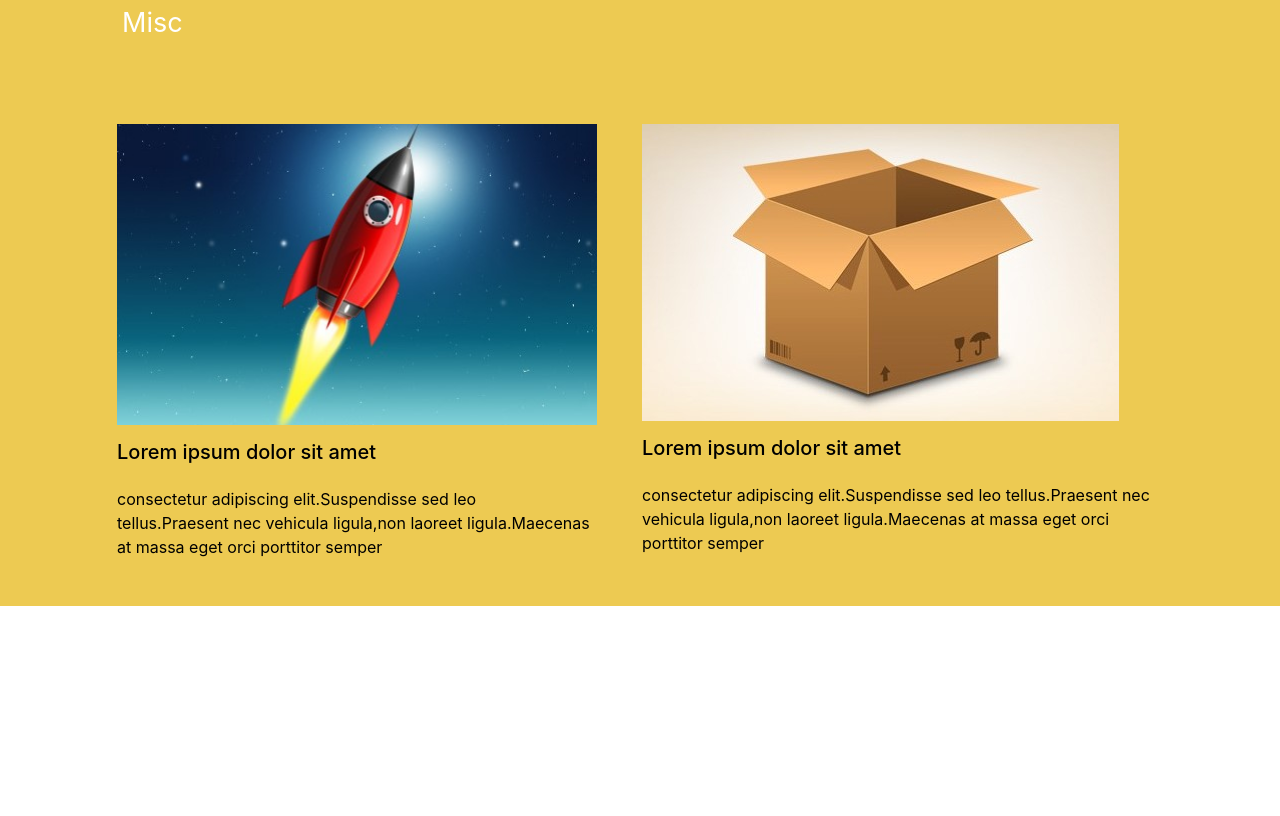
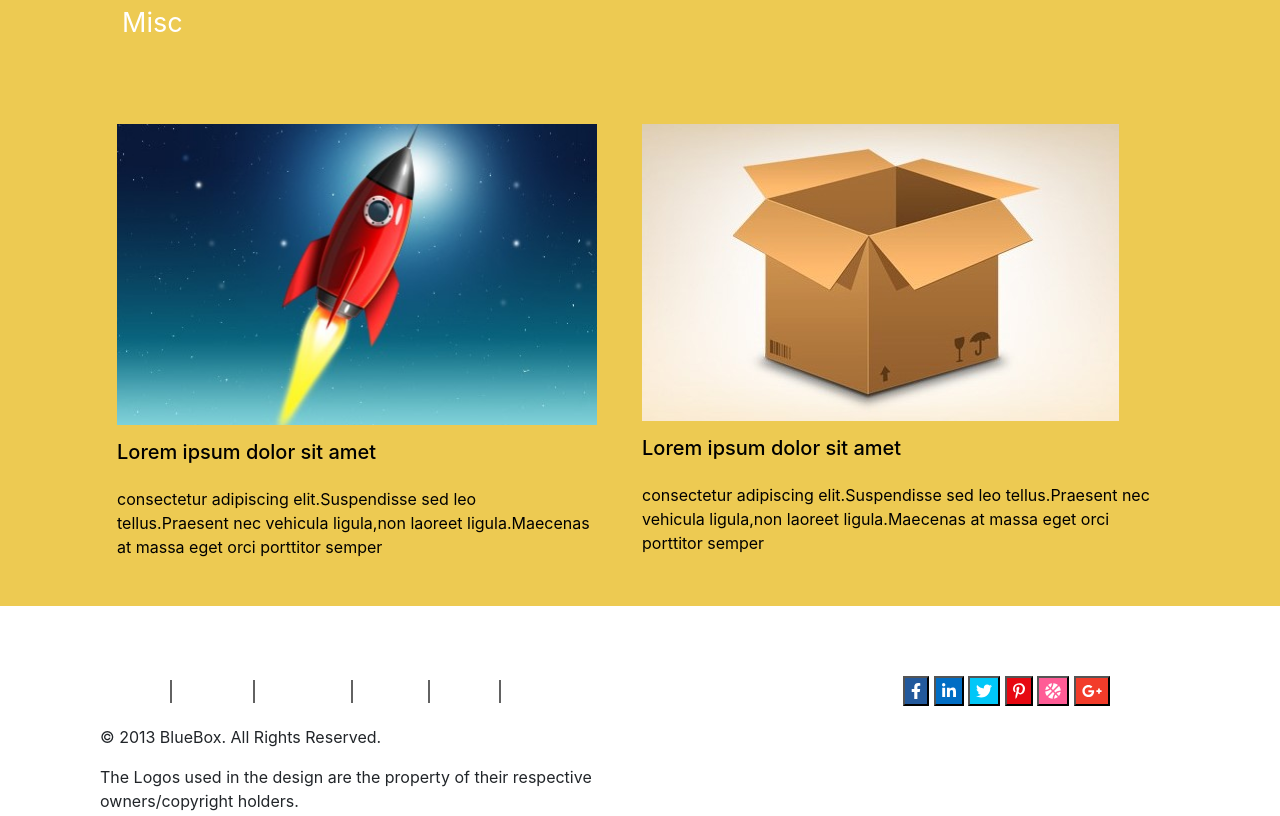
Before and after one commit to josemanuel286/bluebox-paginaweb, a plain HTML site: page index.html in a window 1280 px wide. Shown: the part 2144-2960 px from the top of the page. Before the commit the page ends 2750 px from the top, so only its background shows below. Drawn offline with nearby package versions, Linux system fonts and the light colour scheme.

Commit message:
parte final
añadido de parte final

```diff
--- a/css/estilos.css
+++ b/css/estilos.css
@@ -207,3 +207,58 @@ color: #00aeff;
 	margin-left: 10px;
 	padding: 54px 0px;
 }
+#menu-final{
+	padding: 54px 20px;
+	padding-left: 85px;
+	width: 700px;
+	height: 200px;
+	border: 0px solid #e70811;
+	float: left;
+}
+#menu-final nav ul li a{
+	color: #ffffff;
+	float: left;
+	padding: 0px 15px;
+}
+#icons{
+	padding: 60px 0px;
+	padding-left: 80px;
+	width: 500px;
+	height: 100px;
+	border: 0px solid #e70811;
+	float: left;
+	padding-right: 50px;
+}
+.cinco{
+	padding-left: 108px
+}
+.facebook{
+	color: #ffffff;
+	background: #23599c;
+}
+.linkedin{
+	color: #ffffff;
+	background: #006dc4;
+}
+.twitter{
+	color: #ffffff;
+	background: #00c7f8;
+}
+.pinterest{
+	color: #ffffff;
+	background: #e70811;
+}
+.basketball{
+	color: #ffffff;
+	background: #ff5c96;
+}
+.google{
+	color: #ffffff;
+	background: #f23c2a;
+}
+#margen{
+	width: 100%;
+	height: auto; overflow: hidden;
+	border: 0px solid #000000;
+	margin-top: 10px;
+}
--- a/index.html
+++ b/index.html
@@ -133,9 +133,41 @@
 			</section>
 		</section>
 	</div>
+		<div id="header-final" class="col-sm-12">
+	 	<div class="row">
+			<section id="margen" class="col-sm-12">
+				<section id="menu-final">
+					<div>
+						<nav>
+							<ul>
+								<li><a href="#">HOME</a></li>
+								<li><a href="#">ABOUT</a></li>
+								<li><a href="#">SERVICES</a></li>
+								<li><a href="#">WORK</a></li>
+								<li><a href="#">BLOG</a></li>
+								<li><a href="#">CONTACT US</a></li>
+							</ul>
+						</nav>
+					</div>
+					<p class="tres">© 2013 BlueBox. All Rights Reserved.</p>
+					<p class="cuatro">The Logos used in the design are the property of their respective owners/copyright holders.</p>
+				</section>
+				<section id="icons">
+					<form action="#" class="cinco">
+						<button class="facebook"><i class="fab fa-facebook-f"></i></button>
+						<button class="linkedin"><i class="fab fa-linkedin-in"></i></button>
+						<button class="twitter"><i class="fab fa-twitter"></i></button>
+						<button class="pinterest"><i class="fab fa-pinterest-p"></i></button>
+						<button class="basketball"><i class="fas fa-basketball-ball"></i></button>
+						<button class="google"><i class="fab fa-google-plus-g"></i></button>
+					</form>
+				</section>
+			</section>
+		</div>
+	</div>
 <script src="https://code.jquery.com/jquery-3.3.1.slim.min.js"></script>
 <script src="https://cdnjs.cloudflare.com/ajax/libs/popper.js/1.14.7/umd/popper.min.js" ></script>
 <script src="https://stackpath.bootstrapcdn.com/bootstrap/4.3.1/js/bootstrap.min.js"></script>
 <script src="https://use.fontawesome.com/releases/v5.11.2/js/all.js" data-auto-replace-svg="nest"></script>
 </body>
-</html>
+</html >
```
